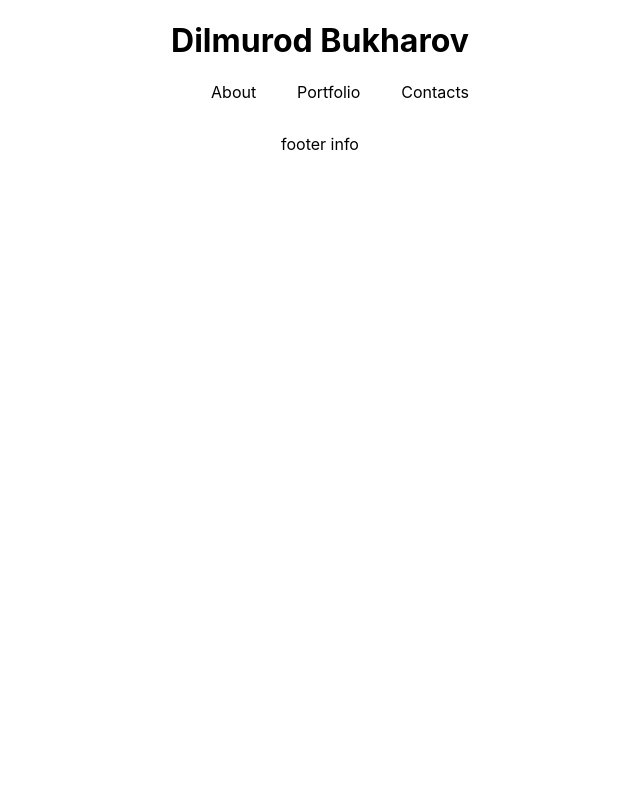
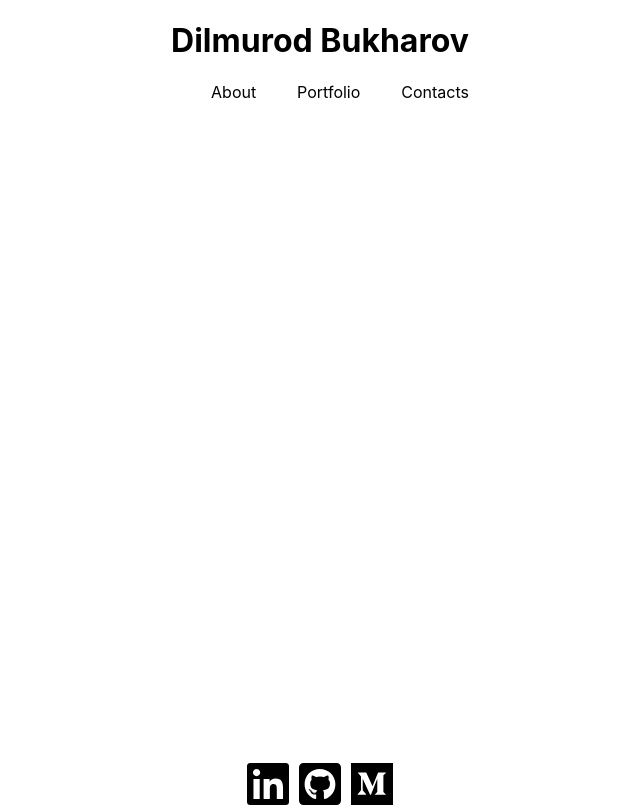
Before and after one commit to dilmurodb/New-Portfolio-Site, a React (Create React App) app: page /resume in a window 1280 px wide. Shown: the whole page, without its empty margins (320-960 px from the left). Built offline with nearby package versions, Linux system fonts and the light colour scheme.

Commit message:
footer icons and footer itself is fixed using css

```diff
--- a/src/App.css
+++ b/src/App.css
@@ -13,10 +13,15 @@ a {
   text-decoration: none;
   color: inherit;
 }
-.main-div {
+#root {
+  position: relative;
+  min-height: 100vh;
+}
+.main-portfolio-div {
   display: flex;
   flex-direction: row;
   justify-content: space-between;
+  padding-bottom: 2.5rem;
 }
 .trivia {
   background-color: rgb(76, 203, 245);
@@ -38,3 +43,12 @@ a {
   margin: 50px;
   padding: 25px;
 }
+.main-footer-div {
+  position: absolute;
+  bottom: 0;
+  width: 100%;
+  height: 2.5rem;
+  display: flex;
+  flex-direction: row;
+  justify-content: center;
+}
--- a/src/components/Footer.js
+++ b/src/components/Footer.js
@@ -1,7 +1,42 @@
+import { library } from "@fortawesome/fontawesome-svg-core";
+import { fas } from "@fortawesome/free-solid-svg-icons";
+import { far } from "@fortawesome/free-regular-svg-icons";
+import { fab } from "@fortawesome/free-brands-svg-icons";
+import { FontAwesomeIcon } from "@fortawesome/react-fontawesome";
+library.add(fab, fas, far);
 const Footer = () => {
   return (
-    <div>
-      <p>footer info</p>
+    <div className="main-footer-div">
+      <div style={{ marginRight: `10px` }}>
+        <a
+          href="https://www.linkedin.com/in/d-bukharov/"
+          target="_blank"
+          rel="noopener"
+          style={{ color: `black` }}
+        >
+          <FontAwesomeIcon icon={["fab", "linkedin"]} size="3x" />
+        </a>
+      </div>
+      <div>
+        <a
+          href="https://github.com/dilmurodb"
+          target="_blank"
+          rel="noopener"
+          style={{ color: `black` }}
+        >
+          <FontAwesomeIcon icon={["fab", "github-square"]} size="3x" />
+        </a>
+      </div>
+      <div style={{ marginLeft: `10px` }}>
+        <a
+          href="https://medium.com/@dilmurod.bukharov"
+          target="_blank"
+          rel="noopener"
+          style={{ color: `black` }}
+        >
+          <FontAwesomeIcon icon={["fab", "medium"]} size="3x" />
+        </a>
+      </div>
     </div>
   );
 };
--- a/src/pages/About.js
+++ b/src/pages/About.js
@@ -5,7 +5,7 @@ const About = () => {
   }, []);
   return (
     <div>
-      <h1>about</h1>
+      <h1>About</h1>
       <p>
         Hello, my name is Dilmurod Bukharov, I am a Software Engineer and a
         Traveler.
--- a/src/pages/Portfolio.js
+++ b/src/pages/Portfolio.js
@@ -10,7 +10,7 @@ const Portfolio = () => {
     window.scroll(0, 0);
   }, []);
   return (
-    <div className="main-div">
+    <div className="main-portfolio-div">
       <div className="trivia">
         <a
           href="https://dilmurodb.github.io/trivia/"
```
